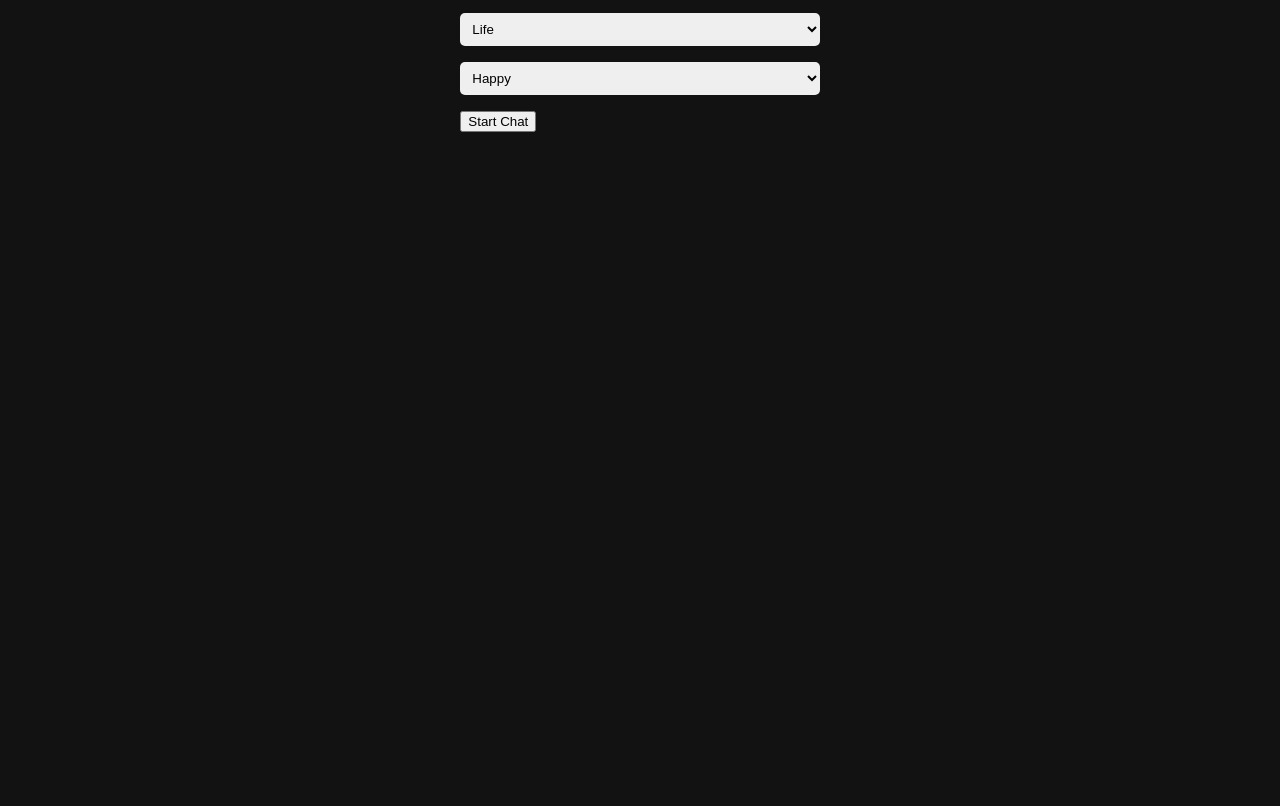
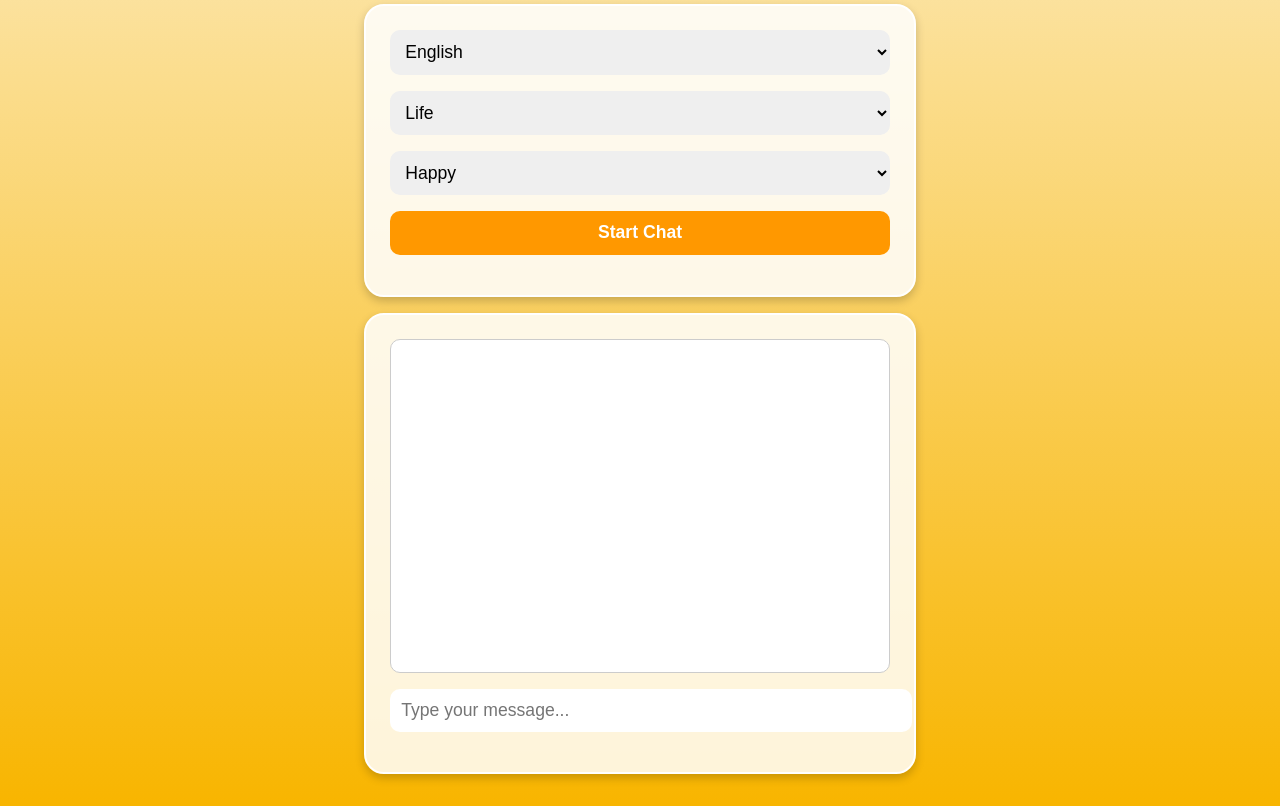
Before and after one commit to iola01/anonymous-chat-app, a website: page public/index.html in a window 1280 px wide. Shown: the part 157-963 px from the top of the page. Before the commit the page ends 800 px from the top, so only its background shows below. Drawn offline with nearby package versions, Linux system fonts and the light colour scheme; no server answers.

Commit message:
Updated design with happy colors and layout

```diff
--- a/public/index.html
+++ b/public/index.html
@@ -2,12 +2,72 @@
 <html>
 <head>
   <title>Anonymous Chat</title>
-  <style>
-    body { font-family: sans-serif; background: #121212; color: white; display: flex; flex-direction: column; align-items: center; padding: 2rem; }
-    #chat { display: none; flex-direction: column; width: 90%; max-width: 500px; border: 1px solid #333; padding: 1rem; border-radius: 10px; background: #1e1e1e; }
-    #messages { height: 300px; overflow-y: scroll; margin-bottom: 1rem; border: 1px solid #555; padding: 0.5rem; }
-    input, select { margin-bottom: 1rem; padding: 0.5rem; border-radius: 5px; border: none; width: 100%; }
-  </style>
+ <style>
+  body {
+    font-family: 'Segoe UI', sans-serif;
+    background: linear-gradient(to bottom, #fceabb, #f8b500);
+    color: #333;
+    display: flex;
+    flex-direction: column;
+    align-items: center;
+    padding: 2rem;
+    min-height: 100vh;
+    margin: 0;
+  }
+
+  h1 {
+    font-size: 3rem;
+    margin-bottom: 1rem;
+    color: #ff5722;
+    text-shadow: 1px 1px #fff;
+  }
+
+  #chat, #setup {
+    display: flex;
+    flex-direction: column;
+    width: 90%;
+    max-width: 500px;
+    border: 2px solid #fff;
+    padding: 1.5rem;
+    border-radius: 20px;
+    background: rgba(255, 255, 255, 0.85);
+    box-shadow: 0 4px 10px rgba(0, 0, 0, 0.2);
+    margin-top: 1rem;
+  }
+
+  #messages {
+    height: 300px;
+    overflow-y: auto;
+    margin-bottom: 1rem;
+    padding: 1rem;
+    background: #fff;
+    border-radius: 10px;
+    font-size: 1.2rem;
+    border: 1px solid #ccc;
+  }
+
+  input, select, button {
+    font-size: 1.1rem;
+    margin-bottom: 1rem;
+    padding: 0.7rem;
+    border-radius: 10px;
+    border: none;
+    width: 100%;
+  }
+
+  button {
+    background-color: #ff9800;
+    color: white;
+    font-weight: bold;
+    cursor: pointer;
+    transition: background 0.3s ease;
+  }
+
+  button:hover {
+    background-color: #f57c00;
+  }
+</style>
+
 </head>
 <body>
 
```
